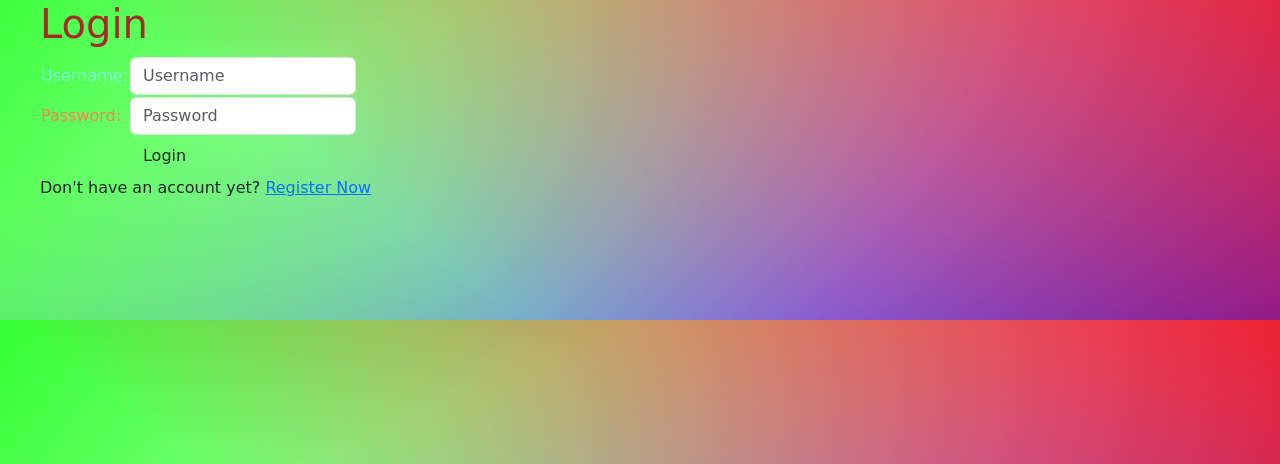
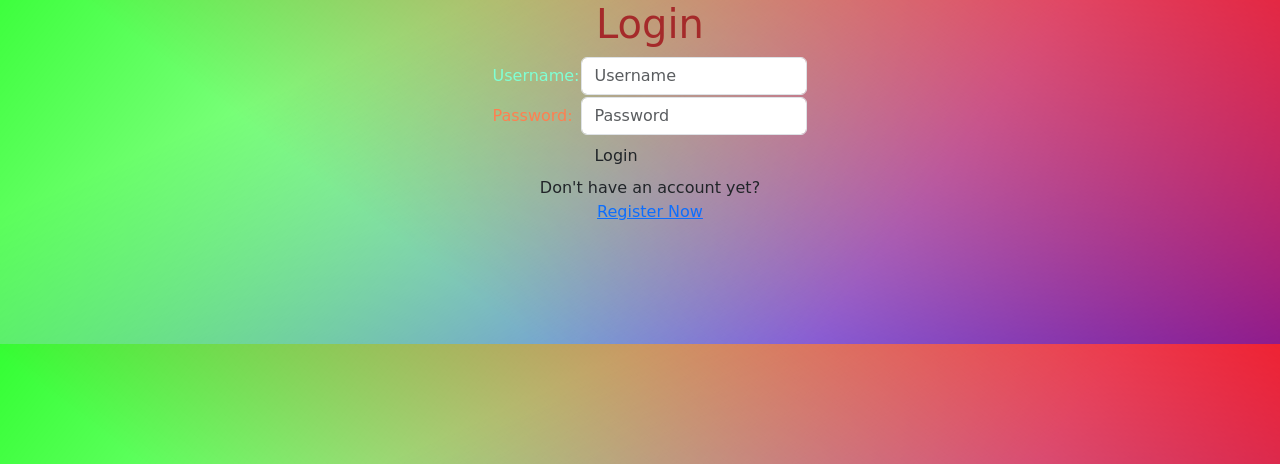
Before and after one commit to KevinIW/PBPTugas2, a Django app: page /login/ in a window 1280 px wide. Shown: the part 76-540 px from the top of the page. Run offline with Django 4.2, Linux system fonts and the light colour scheme.

Commit message:
Tugas 5 selesai lagi

```diff
--- a/main/templates/login.html
+++ b/main/templates/login.html
@@ -45,6 +45,7 @@
 <style>
     #login1{
         color:brown;
+
     }
     #login2{
         color :aquamarine;
@@ -52,6 +53,12 @@
     #login3{
         color :coral;
     }
+    .login{
+        display : flex;
+        justify-content: center;
+        align-items: center;
+        flex-direction: column;
+    }
 
 </style>
 
```
Also changed, not shown: main/templates/main.html (+20 -10 lines).
